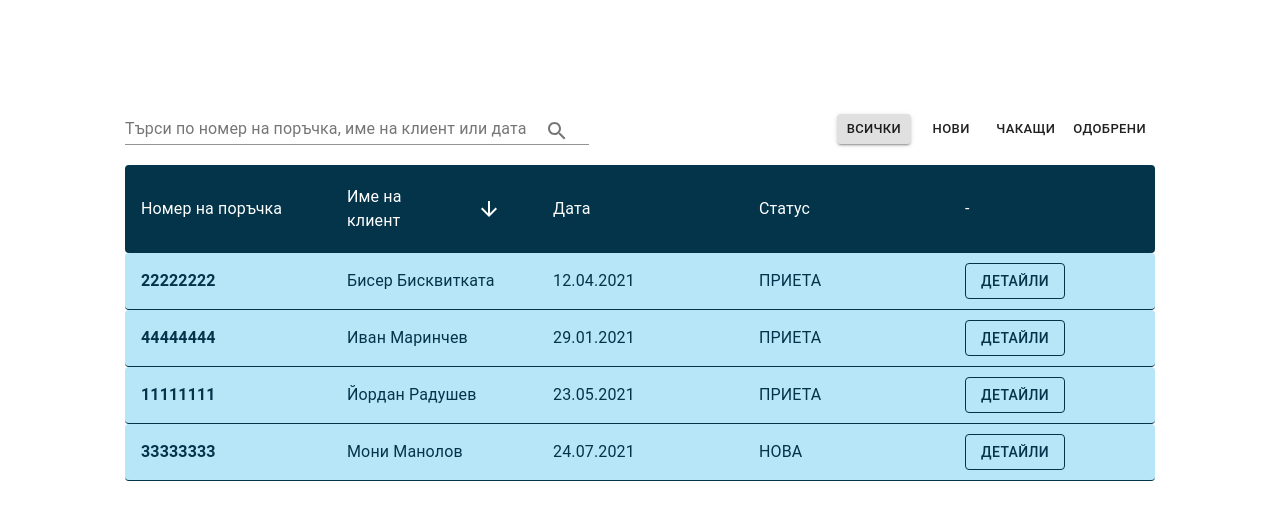
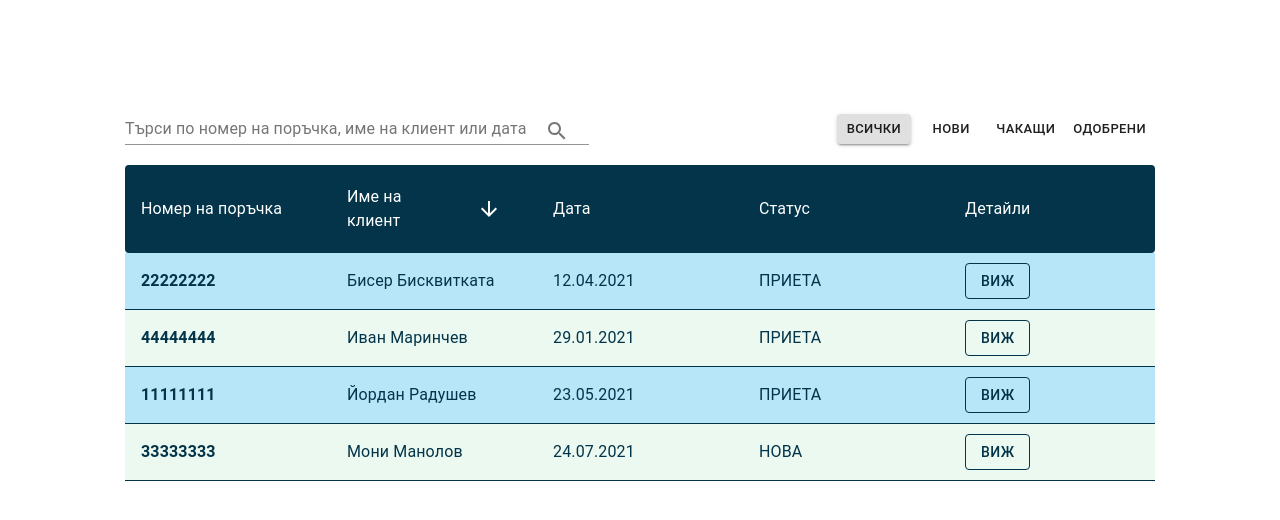
Before and after one commit to JordanRad/limpo-admin, a React (Create React App) app in the folder limpo-admin/: page /dashboard in a window 1280 px wide. Shown: the top 520 px of the page. Built offline with nearby package versions, Linux system fonts and the light colour scheme.

Commit message:
Minor fixes

```diff
--- a/limpo-admin/src/components/OrdersTable.jsx
+++ b/limpo-admin/src/components/OrdersTable.jsx
@@ -32,16 +32,15 @@ const OrdersTable = (props) => {
     const classes = useStyles()
     const [nameFilter, setNameFilter] = useState(false)
 
-
     orders = orderFilter(nameFilter ? "ASC" : "DESC", orders)
     console.log("FILTER: " + nameFilter)
 
-    let TableRows = orders.map((order, index) => <OrdersTableRow key={index} order={order} />)
+    let TableRows = orders.map((order, index) => <OrdersTableRow closeDetails={nameFilter} index={index+1} order={order} />)
 
     if (orders.length === 0) {
         TableRows.push(
-            <List key='12' className={classes.row}>
-                <ListItem key="1">
+            <List key='err' className={classes.row}>
+                <ListItem>
                     <ListItemText><strong>Няма вписани поръчки по зададен критерии</strong></ListItemText>
                 </ListItem>
             </List>)
--- a/limpo-admin/src/components/fragments/OrderTableHead.jsx
+++ b/limpo-admin/src/components/fragments/OrderTableHead.jsx
@@ -42,7 +42,7 @@ const OrdersTableHead = (props) => {
                 <ListItemText>Статус</ListItemText>
             </ListItem>
             <ListItem key="-">
-                <ListItemText>-</ListItemText>
+                <ListItemText>Детайли</ListItemText>
             </ListItem>
         </List>
     );
--- a/limpo-admin/src/components/fragments/OrderTableRow.jsx
+++ b/limpo-admin/src/components/fragments/OrderTableRow.jsx
@@ -1,6 +1,7 @@
-import React from 'react';
+import React, { useState, useEffect } from 'react';
 import { List, ListItem, ListItemText, Button, } from '@material-ui/core'
 import { makeStyles } from '@material-ui/core/styles';
+
 const useStyles = makeStyles(theme => ({
     row: {
         display: "flex",
@@ -22,37 +23,59 @@ const useStyles = makeStyles(theme => ({
         },
         textAlign: "center",
     },
+    accordion: {
+        width: "100%"
+    },
+    secondary: {
+        backgroundColor: theme.palette.secondary.light
+    },
+    hide: {
+        display: 'none'
+    }
 }));
 
 const OrdersTableRow = (props) => {
     const classes = useStyles()
 
-    let { order, index } = props
+    const [isShown, setIsShown] = useState(false)
+    let { order, index, closeDetails } = props
 
+    useEffect(() => {
+        setIsShown(false)
+    }, [props])
     const onClickHandler = (e) => {
-        console.log(e)
+        setIsShown(!isShown)
+        console.log(e.target)
     }
 
     return (
-        <List key={index} className={classes.row}>
-            <ListItem key="1">
+        <div>
+            <List key={index * 100} className={`${classes.row} ${index % 2 === 0 ? classes.secondary : ""}`}>
+                <ListItem key={`${index * 11.1}a1a`}>
                     <ListItemText><strong>{order.orderNumber}</strong></ListItemText>
                 </ListItem>
-            <ListItem className={classes.bold} key="Име на клиент">
+                <ListItem className={classes.bold} key={`${index * 22.2}b1b`}>
                     <ListItemText>{order.client}</ListItemText>
                 </ListItem>
-            <ListItem key="Дата">
+                <ListItem key={`${index * 33.3}c1c`}>
                     <ListItemText>{order.date}</ListItemText>
                 </ListItem>
-            <ListItem key="Статус">
+                <ListItem key={`${index * 44.4}d1d`}>
                     <ListItemText>{order.status}</ListItemText>
                 </ListItem>
-            <ListItem key="-">
-                <ListItemText id={order.orderNumber} onClick={onClickHandler}>
-                    <Button className={classes.button} variant="outlined">Детайли</Button>
-                </ListItemText>
+                <ListItem key={`${index * 55.5}e1e`}>
+                    <Button
+                        id={order.orderNumber}
+                        onClick={onClickHandler}
+                        className={`${classes.button}`} variant="outlined">{isShown ? "Скрий" : "Виж"}</Button>
                 </ListItem>
             </List>
+            <List key={index * 2.1 + "details"} className={`${classes.row} ${index % 2 === 0 ? classes.secondary : ""} ${isShown ? "" : classes.hide}`}>
+                <ListItem key={index * 65.1 + "details"}>
+                    <ListItemText>Детайли</ListItemText>
+                </ListItem>
+            </List>
+        </div>
     );
 
 }
--- a/limpo-admin/src/config/theme-config.js
+++ b/limpo-admin/src/config/theme-config.js
@@ -9,7 +9,7 @@ const theme = createMuiTheme({
       },
       secondary: {
         main: '#f2f2f2',
-        light:"#b8f9dd"
+        light:"#EBF9F1"
       }
   },
 });
--- a/limpo-admin/src/index.js
+++ b/limpo-admin/src/index.js
@@ -1,6 +1,6 @@
 import React from 'react';
 import ReactDOM from 'react-dom';
-import './css/index.css';
+import './styles/index.css';
 import App from './App.jsx';
 import reportWebVitals from './reportWebVitals';
 
--- a/limpo-admin/src/services/RESTService.js
+++ b/limpo-admin/src/services/OrderService.js
@@ -1,5 +1,5 @@
 import axios from 'axios'
-export default class RESTService {
+export default class OrderService {
 
     static URL = 'http://localhost:8080/order-service/'
 
```
Also changed, not shown: limpo-admin/src/styles/index.css (renamed from limpo-admin/src/css/index.css). Lines whose indentation alone changed are shown as unchanged.
